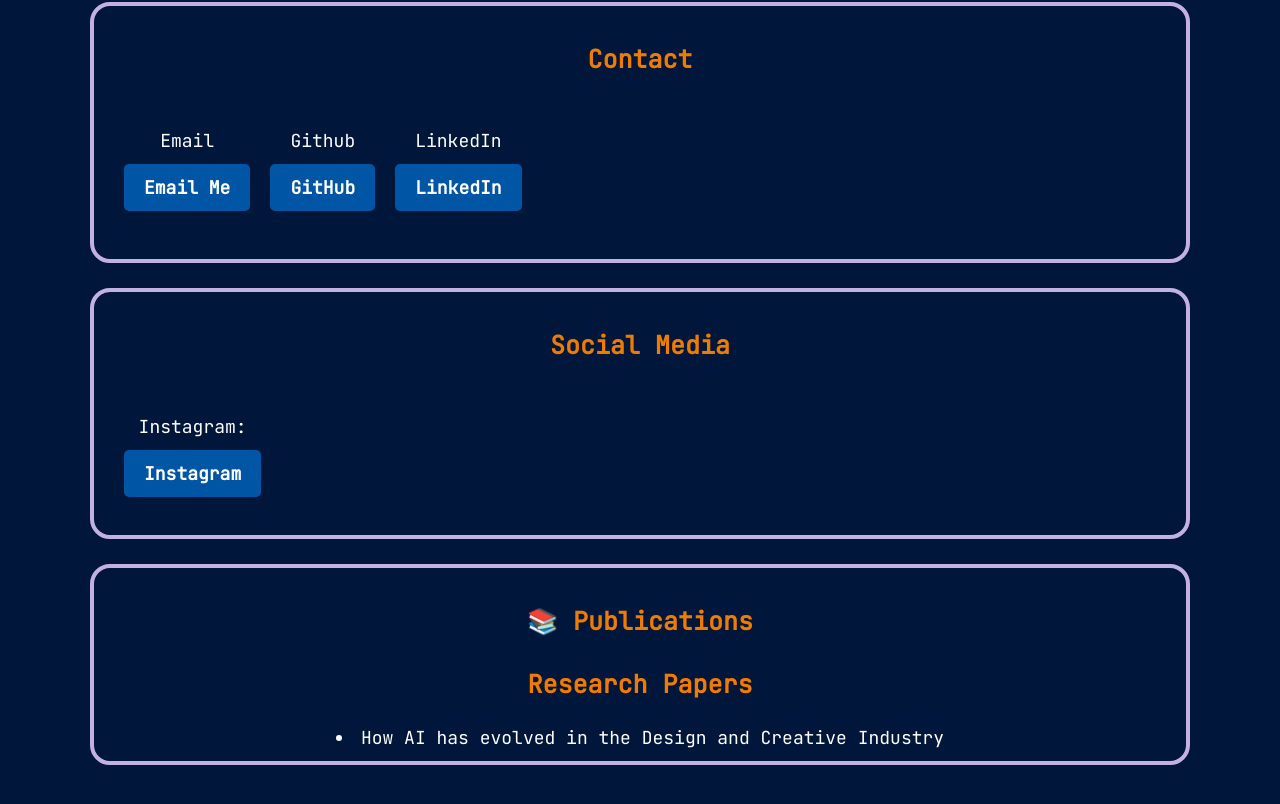
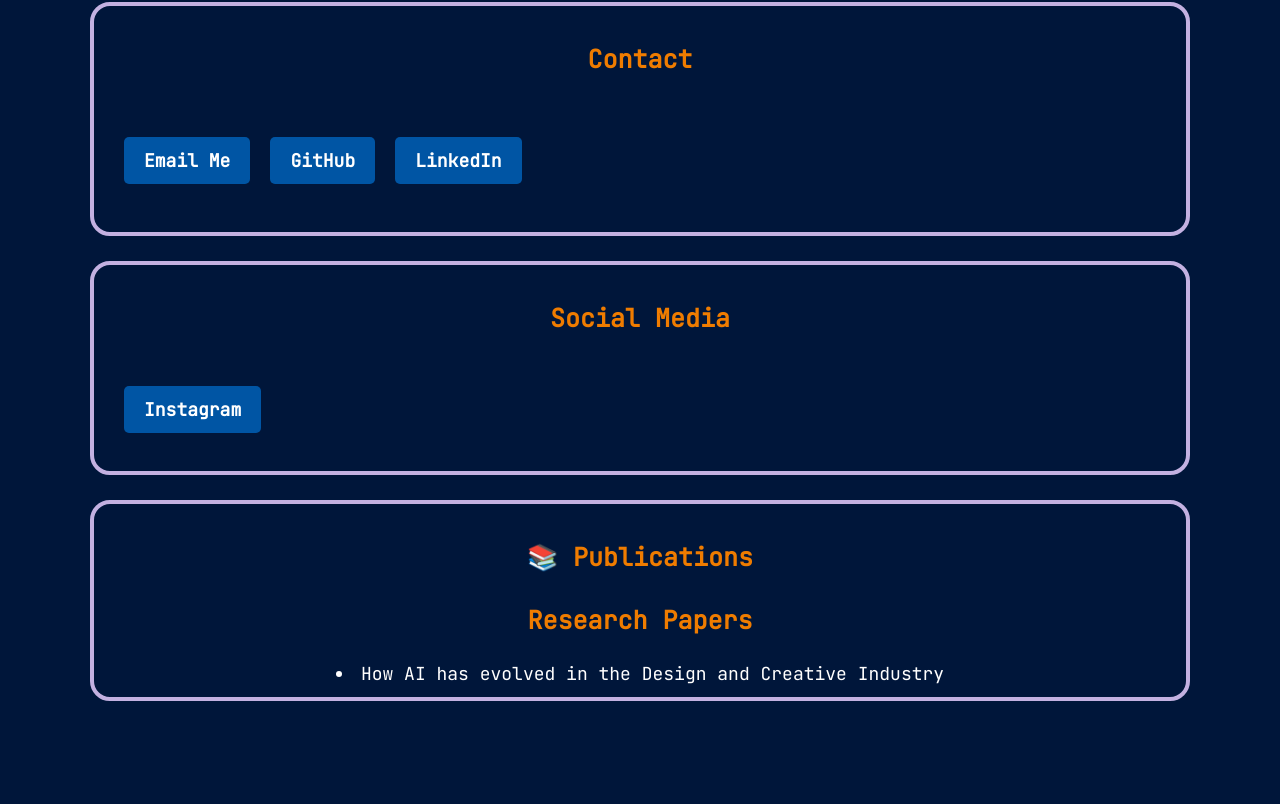
Before and after one commit to Starzz90/Enzosite, a plain HTML site: page index.html in a window 1280 px wide. Shown: the part 5295-6099 px from the top of the page. After the commit the page ends 6041 px from the top, so only its background shows below. Drawn offline with nearby package versions, Linux system fonts and the light colour scheme; a script that the page names is missing.

Commit message:
index.html

```diff
--- a/index.html
+++ b/index.html
@@ -411,9 +411,9 @@
             <div class= "centerize">
                 <h2>Contact</h2>
                 <div class=" Division">
-                    <p> Email <a href="mailto:enzodtjen@gmail.com" class="btn">Email Me</a></p>
-                    <p> Github <a href="https://github.com/Starzz90" class="btn">GitHub</a></p>
-                    <p> LinkedIn <a href="https://www.linkedin.com/in/enzo-davidson-tjen-25b168354/" class="btn">LinkedIn</a></p>
+                    <p><a href="mailto:enzodtjen@gmail.com" class="btn">Email Me</a></p>
+                    <p><a href="https://github.com/Starzz90" class="btn">GitHub</a></p>
+                    <p><a href="https://www.linkedin.com/in/enzo-davidson-tjen-25b168354/" class="btn">LinkedIn</a></p>
                 </div>
             </div>
         </div>
@@ -423,7 +423,7 @@
                 <h2>Social Media</h2>
                 <div class=" Division">
                     <div class= "centerize">
-                        <p>Instagram: <a href="https://www.instagram.com/chien_yo.v.ng/" class="btn">Instagram</a></p>
+                        <p><a href="https://www.instagram.com/chien_yo.v.ng/" class="btn">Instagram</a></p>
                     </div>
                 </div>
             </div>
```
